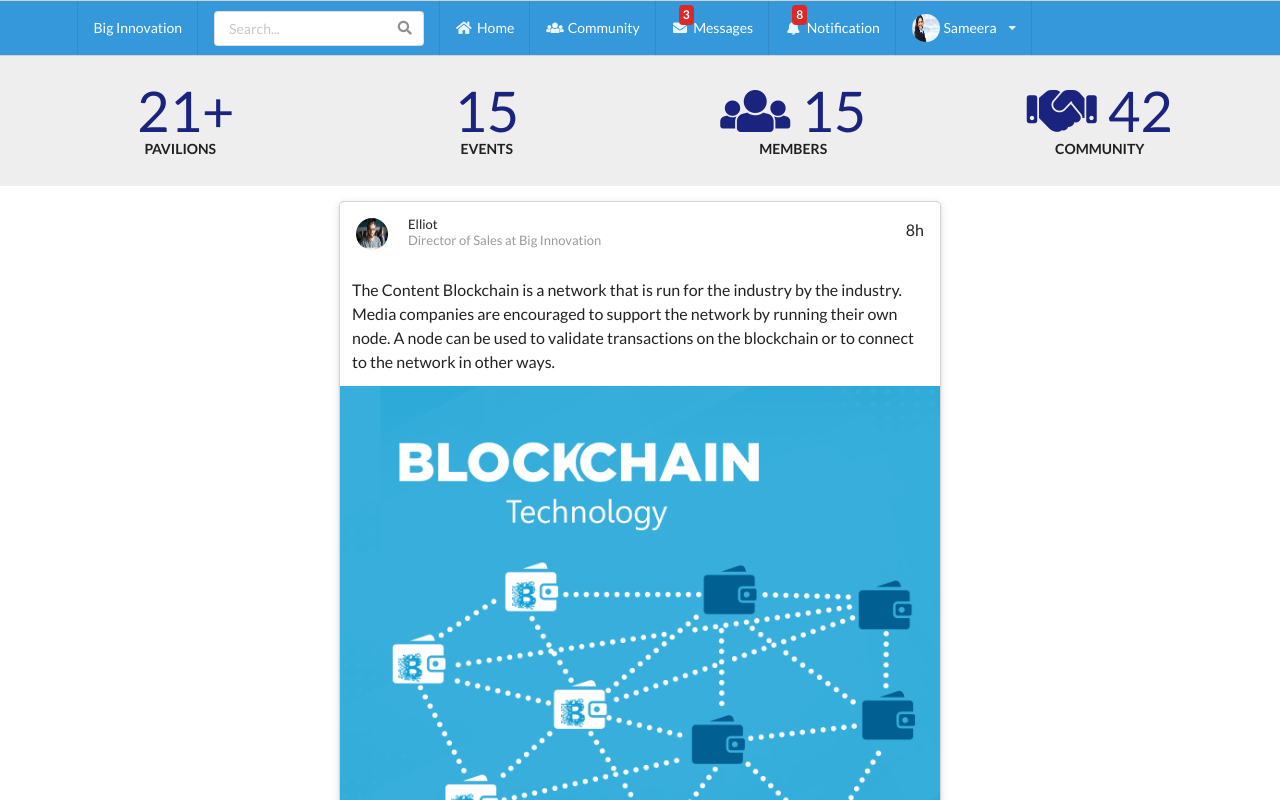
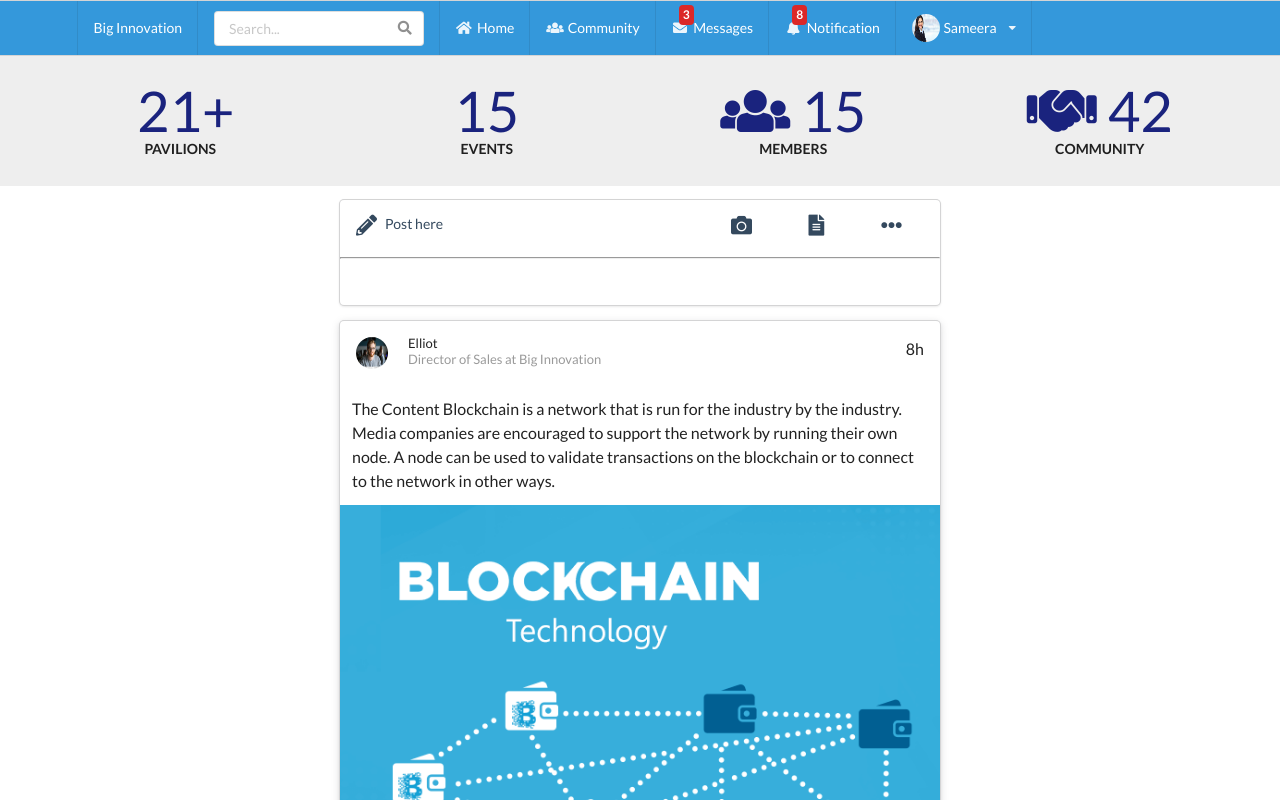
Before and after one commit to sameerabegum/big_innovation, an Angular app: page / in a window 1280 px wide. Shown: the top 800 px of the page. Built offline with nearby package versions, Linux system fonts and the light colour scheme.

Commit message:
post card

```diff
--- a/src/app/app.component.css
+++ b/src/app/app.component.css
@@ -23,7 +23,7 @@
 
 .card {
     width: 600px !important;
-    height: 730px !important;
+    height: 730px;
 }
 
 .description {
@@ -50,3 +50,13 @@ i.icon.outline {
 .section .value {
     color: #1A237E;
 }
+
+
+.ui .grid {
+    margin: 0;
+    color: #34495e;
+}
+
+.post-card {
+    height: 105px;
+}
--- a/src/app/app.component.html
+++ b/src/app/app.component.html
@@ -83,6 +83,19 @@
   </div>
 </div>
 <!-- segment-end -->
+
+<!-- post card -->
+<div class="ui card container segment post-card">
+  <div class="ui grid">
+    <div class="ten wide column"><i class="pencil alternate icon large"></i> Post here</div>
+    <div class="two wide column"><i class="camera icon large"> </i></div>
+    <div class="two wide column"><i class="file alternate icon large"></i></div>
+    <div class="two wide column"><i class="ellipsis horizontal icon large"></i></div>
+    <hr width="100%">
+  </div>
+</div>
+<!-- post card end -->
+
 <!-- card 1 -->
 <div class="ui card card-list raised text container segment">
   <div class="content">
```
